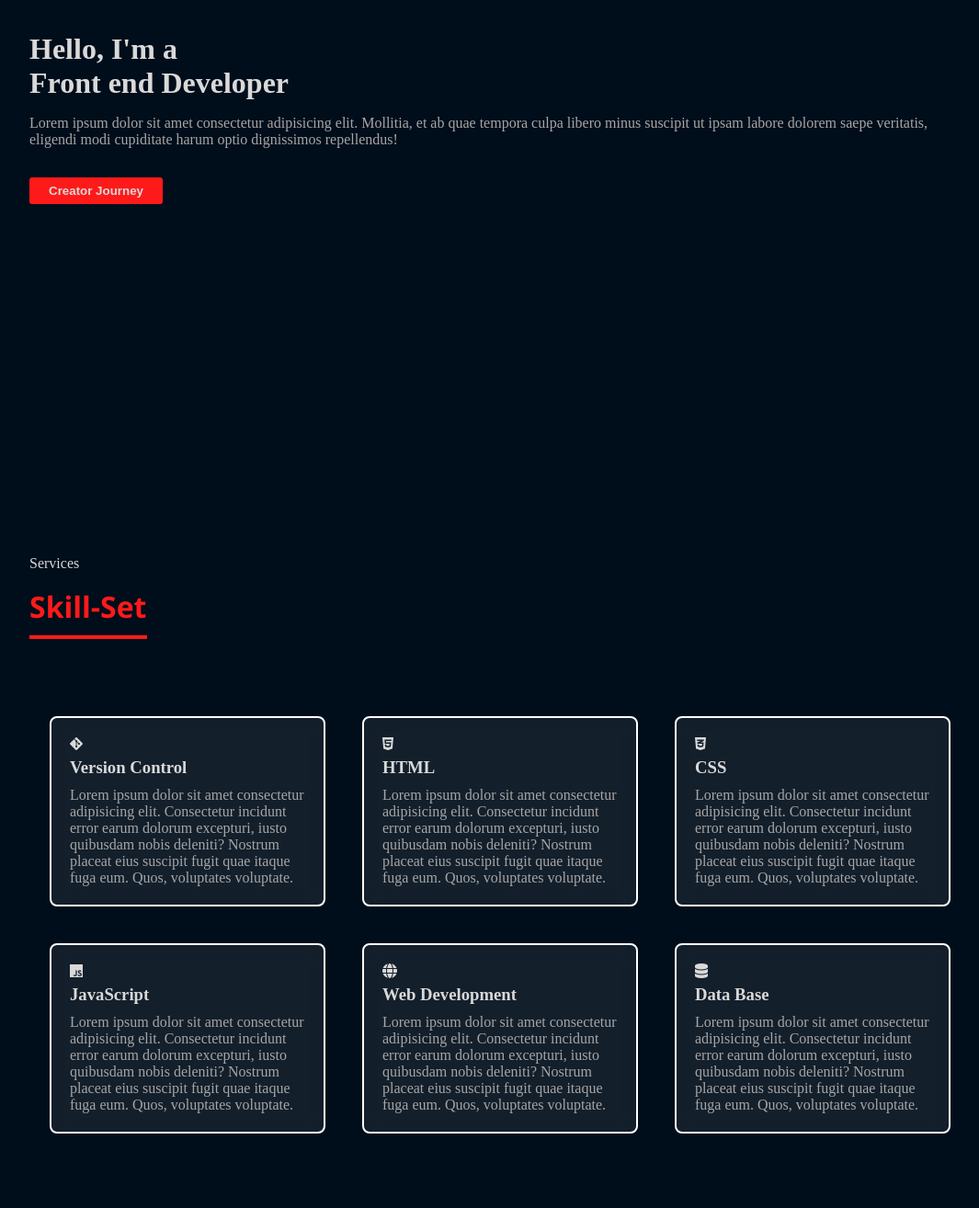
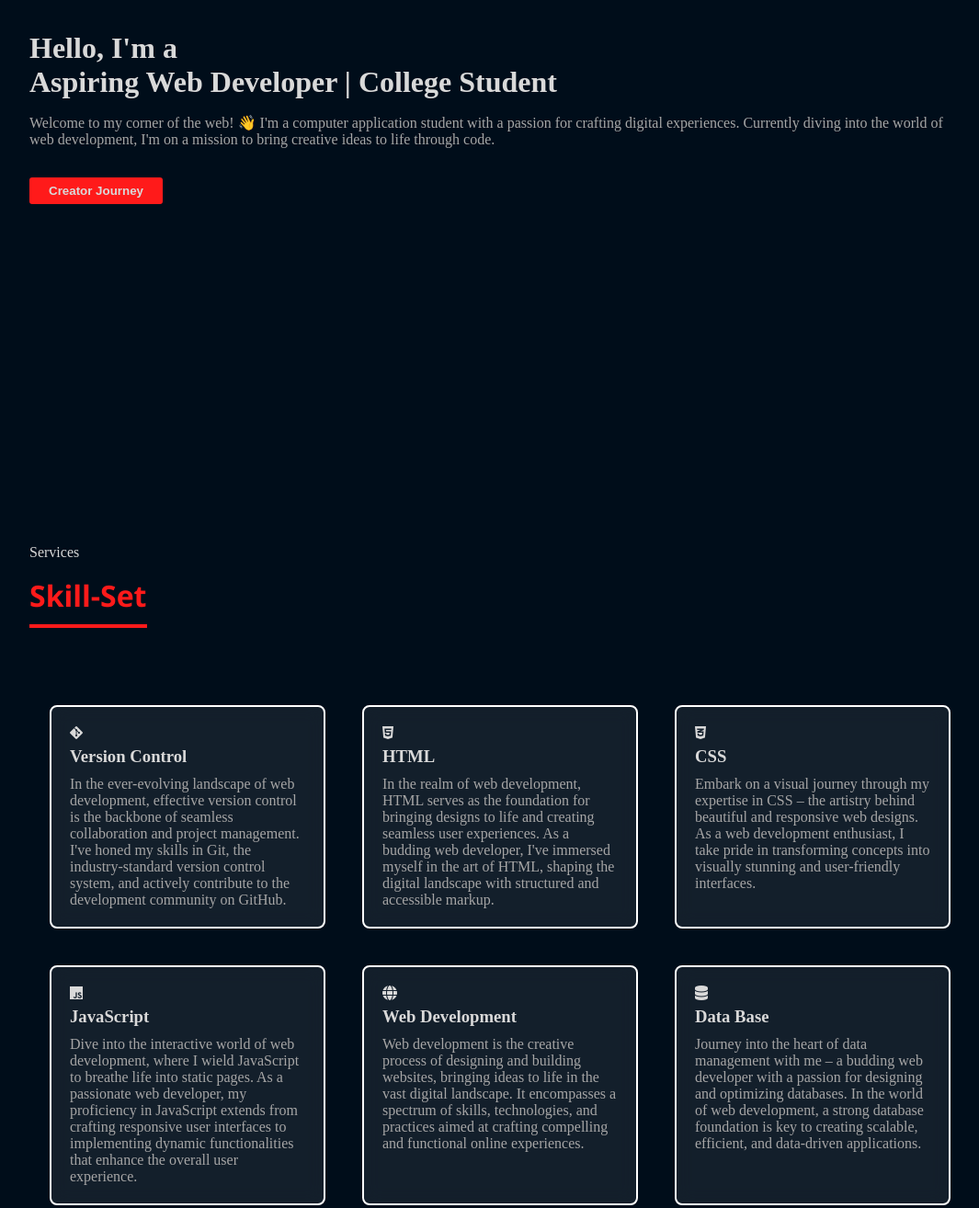
Before and after one commit to shivanshuhere/myPortfolio, a website built with Vite: page index.html in a window 1280 px wide. Shown: the part 320-1634 px from the top of the page at 92% size, without its empty margins (96-1161 px from the left). Built offline with nearby package versions, Linux system fonts and the light colour scheme.

Commit message:
Change text content and add footer section

```diff
--- a/index.html
+++ b/index.html
@@ -23,12 +23,9 @@
     <section id="home" class="section sec1">
       <!-- hero starts here -->
       <div class="hero">
-        <h1 class="hero__heading">Hello, I'm a <br />Front end Developer</h1>
+        <h1 class="hero__heading">Hello, I'm a <br />Aspiring Web Developer | College Student</h1>
         <p class="hero__subheading">
-          Lorem ipsum dolor sit amet consectetur adipisicing elit. Mollitia, et
-          ab quae tempora culpa libero minus suscipit ut ipsam labore dolorem
-          saepe veritatis, eligendi modi cupiditate harum optio dignissimos
-          repellendus!
+          Welcome to my corner of the web! 👋 I'm a computer application student with a passion for crafting digital experiences. Currently diving into the world of web development, I'm on a mission to bring creative ideas to life through code.
         </p>
         <button class="hero__btn btn">Creator Journey</button>
       </div>
@@ -46,32 +43,21 @@
             <i  class="item__logo fa-brands fa-git-alt"></i>
             <h3 class="item__header">Version Control</h3>
             <p class="skill__item__para">
-              Lorem ipsum dolor sit amet consectetur adipisicing elit.
-              Consectetur incidunt error earum dolorum excepturi, iusto
-              quibusdam nobis deleniti? Nostrum placeat eius suscipit fugit quae
-              itaque fuga eum. Quos, voluptates voluptate.
+              In the ever-evolving landscape of web development, effective version control is the backbone of seamless collaboration and project management. I've honed my skills in Git, the industry-standard version control system, and actively contribute to the development community on GitHub.
             </p>
           </div>
 
           <div class="skill__item item2">
             <i  class="item__logo fa-brands fa-html5"></i>
             <h3 class="item__header">HTML</h3>
-            <p class="skill__item__para">
-              Lorem ipsum dolor sit amet consectetur adipisicing elit.
-              Consectetur incidunt error earum dolorum excepturi, iusto
-              quibusdam nobis deleniti? Nostrum placeat eius suscipit fugit quae
-              itaque fuga eum. Quos, voluptates voluptate.
+            <p class="skill__item__para">In the realm of web development, HTML serves as the foundation for bringing designs to life and creating seamless user experiences. As a budding web developer, I've immersed myself in the art of HTML, shaping the digital landscape with structured and accessible markup.
             </p>
           </div>
 
           <div class="skill__item item3">
             <i  class="item__logo fa-brands fa-css3-alt"></i>
             <h3 class="item__header">CSS</h3>
-            <p class="skill__item__para">
-              Lorem ipsum dolor sit amet consectetur adipisicing elit.
-              Consectetur incidunt error earum dolorum excepturi, iusto
-              quibusdam nobis deleniti? Nostrum placeat eius suscipit fugit quae
-              itaque fuga eum. Quos, voluptates voluptate.
+            <p class="skill__item__para">Embark on a visual journey through my expertise in CSS – the artistry behind beautiful and responsive web designs. As a web development enthusiast, I take pride in transforming concepts into visually stunning and user-friendly interfaces.
             </p>
           </div>
 
@@ -79,32 +65,21 @@
             <i  class="item__logo fa-brands fa-js"></i>
             <h3 class="item__header">JavaScript</h3>
             <p class="skill__item__para">
-              Lorem ipsum dolor sit amet consectetur adipisicing elit.
-              Consectetur incidunt error earum dolorum excepturi, iusto
-              quibusdam nobis deleniti? Nostrum placeat eius suscipit fugit quae
-              itaque fuga eum. Quos, voluptates voluptate.
+              Dive into the interactive world of web development, where I wield JavaScript to breathe life into static pages. As a passionate web developer, my proficiency in JavaScript extends from crafting responsive user interfaces to implementing dynamic functionalities that enhance the overall user experience.
             </p>
           </div>
 
           <div class="skill__item item5">
             <i  class="item__logo fa-solid fa-globe"></i>
             <h3 class="item__header">Web Development</h3>
-            <p class="skill__item__para">
-              Lorem ipsum dolor sit amet consectetur adipisicing elit.
-              Consectetur incidunt error earum dolorum excepturi, iusto
-              quibusdam nobis deleniti? Nostrum placeat eius suscipit fugit quae
-              itaque fuga eum. Quos, voluptates voluptate.
+            <p class="skill__item__para">Web development is the creative process of designing and building websites, bringing ideas to life in the vast digital landscape. It encompasses a spectrum of skills, technologies, and practices aimed at crafting compelling and functional online experiences.
             </p>
           </div>
 
           <div class="skill__item item6">
             <i  class="item__logo fa-solid fa-database"></i>
             <h3 class="item__header">Data Base</h3>
-            <p class="skill__item__para">
-              Lorem ipsum dolor sit amet consectetur adipisicing elit.
-              Consectetur incidunt error earum dolorum excepturi, iusto
-              quibusdam nobis deleniti? Nostrum placeat eius suscipit fugit quae
-              itaque fuga eum. Quos, voluptates voluptate.
+            <p class="skill__item__para">Journey into the heart of data management with me – a budding web developer with a passion for designing and optimizing databases. In the world of web development, a strong database foundation is key to creating scalable, efficient, and data-driven applications.
             </p>
           </div>
           <!-- grid ends here -->
@@ -125,6 +100,11 @@
     </section>
     <!-- connect section ends here -->
 
+    <footer class="footer">
+      <li class="footer__list">Made with love by Shivanshu  </li>
+      <li class="footer__list">copyrights 2023</li>
+    </footer>
+
     <script type="module" src="/main.js"></script>
   </body>
 </html>
```
